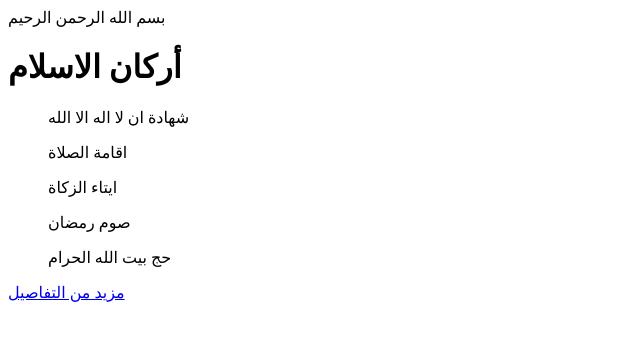
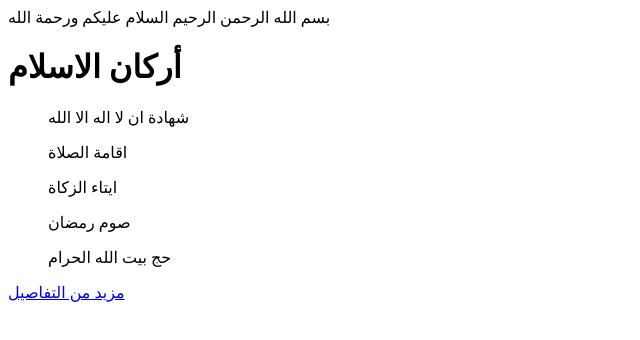
Before and after one commit to ABDULLH-LMLOM/website, a plain HTML site: page index.html in a window 1280 px wide. Shown: the whole page, without its empty margins (0-640 px from the left). Drawn offline with Linux system fonts and the light colour scheme.

Commit message:
Update :add one line code

```diff
--- a/index.html
+++ b/index.html
@@ -16,6 +16,7 @@
 
     <body>
         بسم الله الرحمن الرحيم
+        السلام عليكم ورحمة الله
         <h1>أركان الاسلام</h1>
             <ul>
                 <p> شهادة ان لا اله الا الله </p>
```
